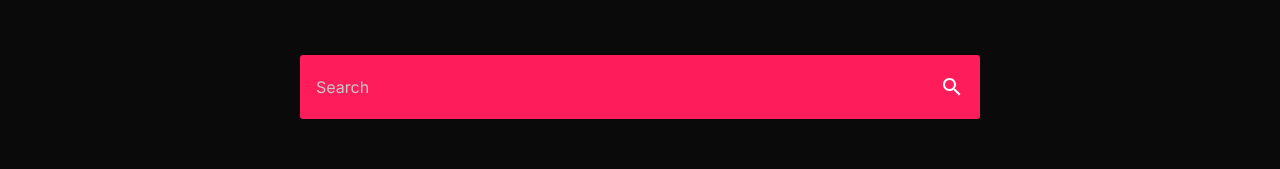
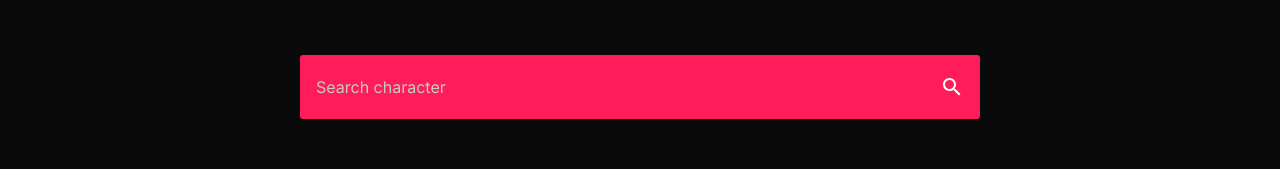
Before and after one commit to JoonsubHwang/esthers-la, a React (Create React App) app: page / in a window 1280 px wide. Shown: the part 297-466 px from the top of the page. Built offline with nearby package versions, Linux system fonts and the light colour scheme.

Commit message:
Edited placeholder of #main-searchbar input

```diff
--- a/src/Main/Main.js
+++ b/src/Main/Main.js
@@ -17,7 +17,7 @@ export default class Main extends React.Component {
             </Link>
 
             <form id='main-searchbar'>
-                <input type='text' placeholder='Search'></input>
+                <input type='text' placeholder='Search character'></input>
                 <button><Search aria-label='search' /></button>
             </form>
 
```
